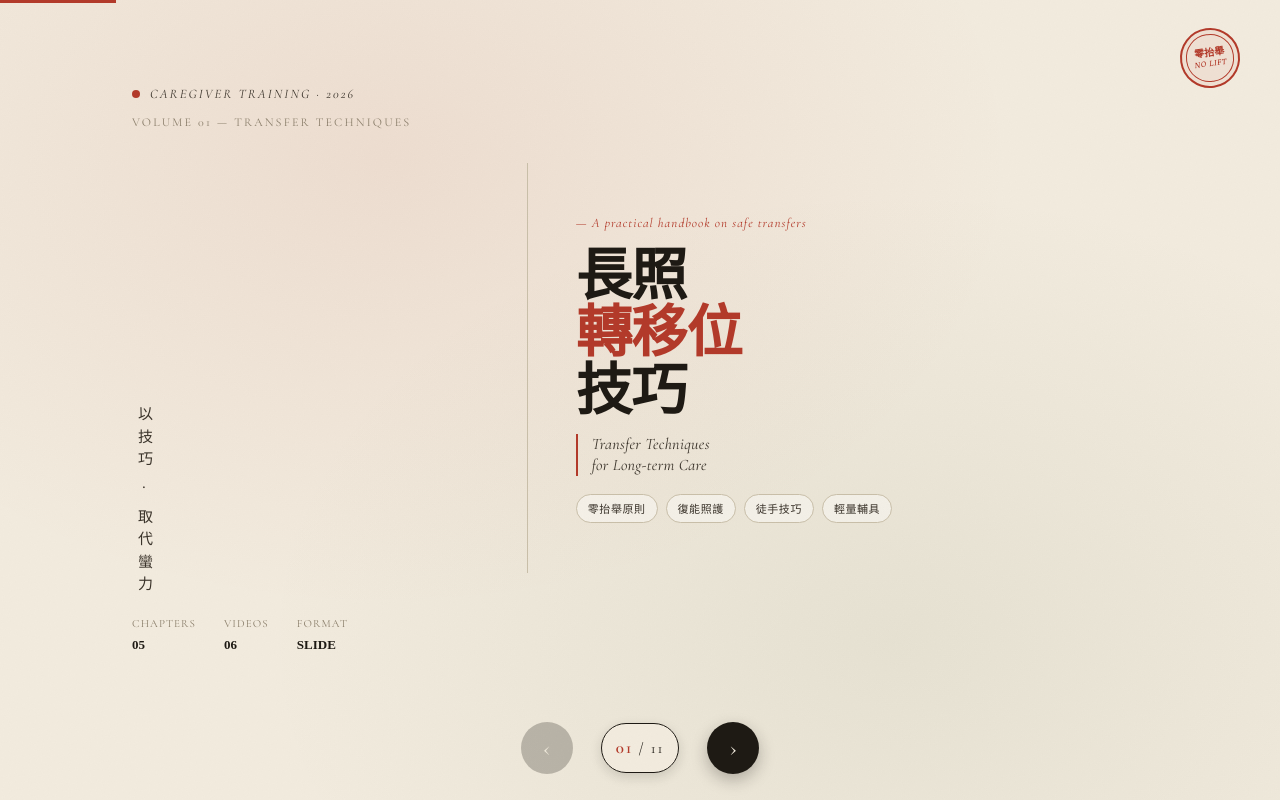
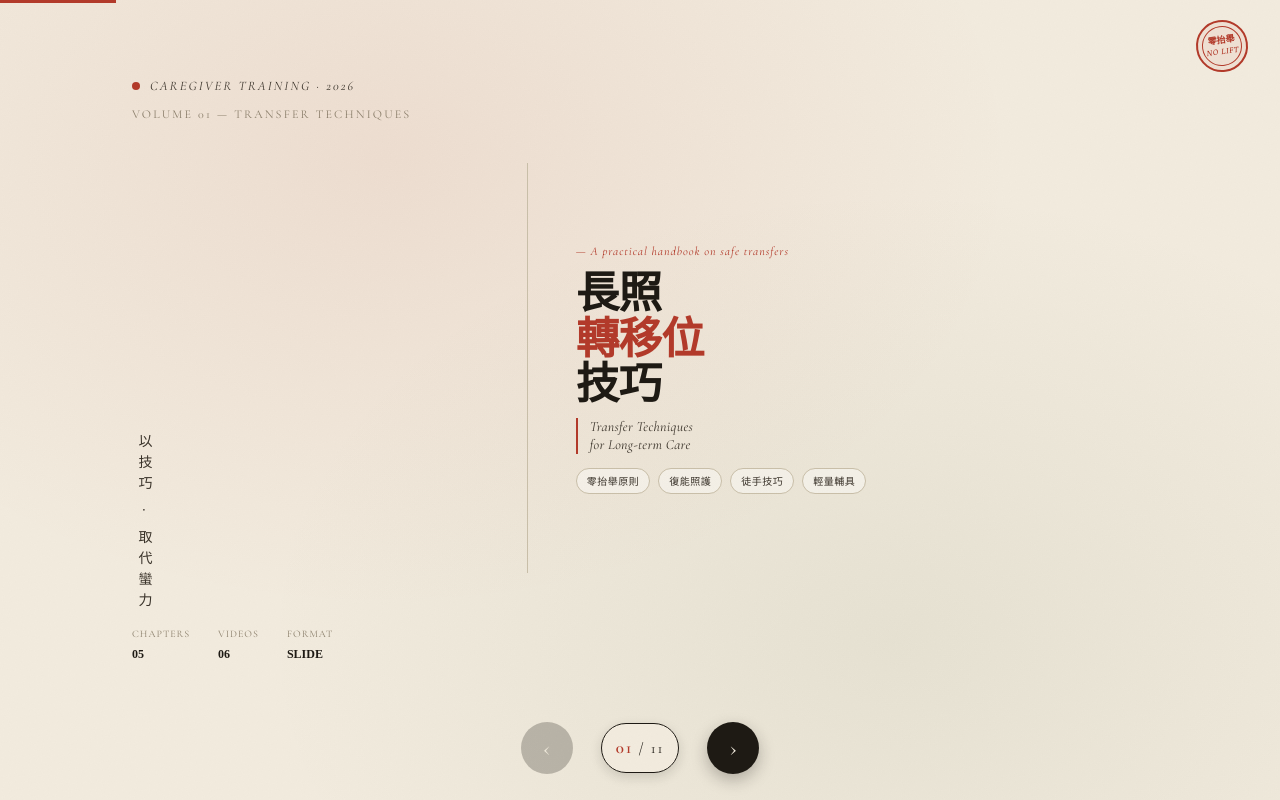
Before and after one commit to mattsue1003/transferskill, a plain HTML site: page index.html in a window 1280 px wide. Drawn offline with nearby package versions, Linux system fonts and the light colour scheme.

Commit message:
Update index.html

```diff
--- a/index.html
+++ b/index.html
@@ -4,7 +4,7 @@
 <meta charset="UTF-8">
 <meta name="viewport" content="width=device-width, initial-scale=1.0, viewport-fit=cover">
 <meta name="theme-color" content="#F2EBDE">
-<!-- BUILD: v6 / 2026-05-26 desktop-title-fit -->
+<!-- BUILD: v7 / 2026-05-26 desktop-title-fit-aggressive -->
 <meta http-equiv="Cache-Control" content="no-cache, no-store, must-revalidate">
 <meta http-equiv="Pragma" content="no-cache">
 <meta http-equiv="Expires" content="0">
@@ -14,7 +14,7 @@
 <link href="https://fonts.googleapis.com/css2?family=Cormorant+Garamond:ital,wght@0,300;0,400;0,500;0,600;1,400&family=Noto+Sans+TC:wght@300;400;500;600;700&family=Noto+Serif+TC:wght@300;400;500;600;700;900&display=swap" rel="stylesheet">
 <style>
 /* ════════════════════════════════════════════════════════════════
-   v6 — desktop cover-title fit fix
+   v7 — desktop cover-title aggressive fit fix
    Mobile = default; wider = explicit min-width upgrades
    ════════════════════════════════════════════════════════════════ */
 :root{
@@ -323,8 +323,8 @@ body::before{
   .content-title{font-size:44px}
   .content-title-en{font-size:16px}
   .section-title{font-size:46px}
-  .cover-title{font-size:clamp(64px, 8vw, 84px)}
-  .cover-en{font-size:19px}
+  .cover-title{font-size:clamp(56px, min(7vw, 9vh), 72px)}
+  .cover-en{font-size:17px}
   .closing-title{font-size:60px}
 
   .feature-card{padding:24px}
@@ -372,9 +372,10 @@ body::before{
   }
   .cover-main{
     grid-column:3;grid-row:1 / span 3;
-    padding:44px 56px 44px 48px;
-    display:flex;flex-direction:column;justify-content:center;
-    gap:18px;min-height:0;overflow:hidden;
+    padding:36px 56px 36px 48px;
+    display:flex;flex-direction:column;
+    justify-content:safe center;
+    gap:14px;min-height:0;overflow:visible;
   }
   .cover-bottom{
     grid-column:1;grid-row:3;
@@ -414,12 +415,12 @@ body::before{
 
   .cover-meta{font-size:13px}
   .cover-volume{font-size:12px}
-  .cover-eyebrow{font-size:15px;letter-spacing:.08em}
-  .cover-title{font-size:clamp(56px, 5vw, 76px);line-height:1.02}
-  .cover-en{font-size:18px;padding-left:14px;line-height:1.35}
-  .cover-tag{font-size:12px;padding:6px 13px}
-  .cover-stamp{top:36px;right:48px;width:72px;height:72px}
-  .cover-stamp .inner{font-size:12px}
+  .cover-eyebrow{font-size:14px;letter-spacing:.08em}
+  .cover-title{font-size:clamp(40px, min(4vw, 8vh), 60px) !important;line-height:1.05 !important}
+  .cover-en{font-size:16px;padding-left:12px;line-height:1.4}
+  .cover-tag{font-size:11px;padding:5px 12px}
+  .cover-stamp{top:32px;right:44px;width:64px;height:64px}
+  .cover-stamp .inner{font-size:11px}
   .cover-stamp .inner small{font-size:8px}
 
   /* TOC */
@@ -489,20 +490,20 @@ body::before{
 }
 
 /* ════════ DESKTOP — short height safety net (≥1024px wide AND ≤820px tall) ════════
-   筆電 768p / 螢幕分割視窗的安全網：再縮小封面標題，避免裁切 */
+   筆電 768p / 視窗分割 / 高 zoom 的安全網：再縮小封面標題，避免裁切 */
 @media (min-width: 1024px) and (max-height: 820px){
-  .cover-meta-block{padding:32px 56px 0}
-  .cover-main{padding:28px 56px 28px 48px;gap:14px}
-  .cover-bottom{padding:0 56px 28px;gap:20px}
-  .cover-bottom::before{margin-bottom:16px;font-size:15px}
-  .cover-title{font-size:clamp(48px, 4.4vw, 62px);line-height:1.02}
-  .cover-en{font-size:16px;line-height:1.3}
-  .cover-eyebrow{font-size:13px}
-  .cover-tag{font-size:11px;padding:5px 11px}
-  .cover-stamp{width:60px;height:60px;top:28px;right:40px}
-  .cover-stamp .inner{font-size:10px}
-  .cover-stats div{font-size:11px}
-  .cover-stats b{font-size:13px}
+  .cover-meta-block{padding:24px 56px 0}
+  .cover-main{padding:20px 56px 20px 48px;gap:10px}
+  .cover-bottom{padding:0 56px 20px;gap:16px}
+  .cover-bottom::before{margin-bottom:12px;font-size:14px}
+  .cover-title{font-size:clamp(36px, min(3.4vw, 7vh), 50px) !important;line-height:1.05 !important}
+  .cover-en{font-size:14px;line-height:1.3}
+  .cover-eyebrow{font-size:12px}
+  .cover-tag{font-size:10px;padding:4px 10px}
+  .cover-stamp{width:52px;height:52px;top:20px;right:32px}
+  .cover-stamp .inner{font-size:9px}
+  .cover-stats div{font-size:10px}
+  .cover-stats b{font-size:12px}
 }
 
 /* keyboard hint — desktop with fine pointer only */
```
